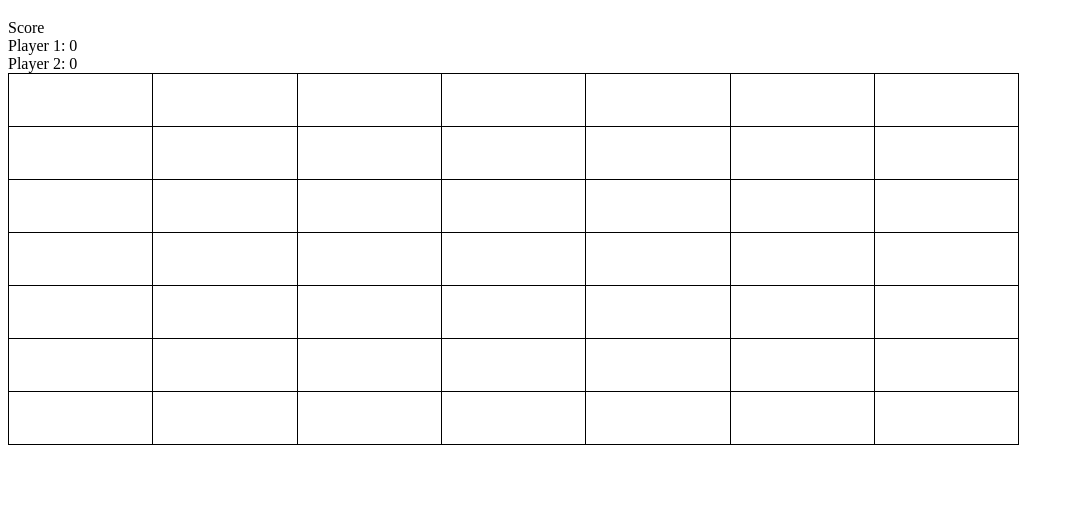
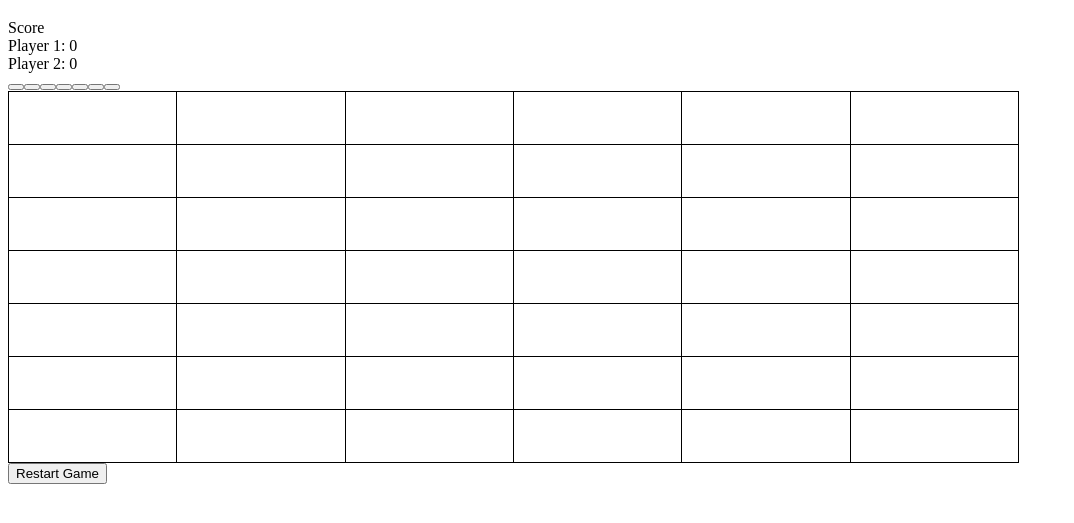
Before and after one commit to Kaplansitooo/HypermediaProject2-Connect_Four, a plain HTML site: page game.html in a window 1280 px wide. Shown: the part 61-584 px from the top of the page, without its empty margins (0-1074 px from the left). Drawn offline with Linux system fonts and the light colour scheme.

Commit message:
Added some game implementations

```diff
--- a/game.html
+++ b/game.html
@@ -1,10 +1,10 @@
 <!DOCTYPE html>
 <html lang="es">
   <head>
-    <meta charset="UTF-8">
-    <meta name="viewport" content="width=device-width, initial-scale=1.0">
+    <meta charset="UTF-8" />
+    <meta name="viewport" content="width=device-width, initial-scale=1.0" />
     <title>Connect Four Game</title>
-    <link rel="stylesheet" href="./style/game.css">
+    <link rel="stylesheet" href="./style/game.css" />
   </head>
   <body>
     <h1>Connect Four Game</h1>
@@ -15,71 +15,72 @@
       <div id="col-selector"></div>
       <table id="game-board">
         <tbody>
-                <tr>
-                    <td></td>
-                    <td></td>
-                    <td></td>
-                    <td></td>
-                    <td></td>
-                    <td></td>
-                    <td></td>
+          <button id="dropPiece1"></button>
+          <tr id="col1">
+            <td id="row1"></td>
+            <td id="row2"></td>
+            <td id="row3"></td>
+            <td id="row4"></td>
+            <td id="row5"></td>
+            <td id="row6"></td>
           </tr>
-                <tr>
-                    <td></td>
-                    <td></td>
-                    <td></td>
-                    <td></td>
-                    <td></td>
-                    <td></td>
-                    <td></td>
+          <button id="dropPiece2"></button>
+          <tr id="col2">
+            <td id="row1"></td>
+            <td id="row2"></td>
+            <td id="row3"></td>
+            <td id="row4"></td>
+            <td id="row5"></td>
+            <td id="row6"></td>
           </tr>
-                <tr>
-                    <td></td>
-                    <td></td>
-                    <td></td>
-                    <td></td>
-                    <td></td>
-                    <td></td>
-                    <td></td>
+          <button id="dropPiece3"></button>
+          <tr id="col3">
+            <td id="row1"></td>
+            <td id="row2"></td>
+            <td id="row3"></td>
+            <td id="row4"></td>
+            <td id="row5"></td>
+            <td id="row6"></td>
           </tr>
-                <tr>
-                    <td></td>
-                    <td></td>
-                    <td></td>
-                    <td></td>
-                    <td></td>
-                    <td></td>
-                    <td></td>
+          <button id="dropPiece4"></button>
+          <tr id="col4">
+            <td id="row1"></td>
+            <td id="row2"></td>
+            <td id="row3"></td>
+            <td id="row4"></td>
+            <td id="row5"></td>
+            <td id="row6"></td>
           </tr>
-                <tr>
-                    <td></td>
-                    <td></td>
-                    <td></td>
-                    <td></td>
-                    <td></td>
-                    <td></td>
-                    <td></td>
+          <button id="dropPiece5"></button>
+          <tr id="col5">
+            <td id="row1"></td>
+            <td id="row2"></td>
+            <td id="row3"></td>
+            <td id="row4"></td>
+            <td id="row5"></td>
+            <td id="row6"></td>
           </tr>
-                <tr>
-                    <td></td>
-                    <td></td>
-                    <td></td>
-                    <td></td>
-                    <td></td>
-                    <td></td>
-                    <td></td>
+          <button id="dropPiece6"></button>
+          <tr id="col6">
+            <td id="row1"></td>
+            <td id="row2"></td>
+            <td id="row3"></td>
+            <td id="row4"></td>
+            <td id="row5"></td>
+            <td id="row6"></td>
           </tr>
-                <tr>
-                    <td></td>
-                    <td></td>
-                    <td></td>
-                    <td></td>
-                    <td></td>
-                    <td></td>
-                    <td></td>
+          <button id="dropPiece7"></button>
+          <tr id="col7">
+            <td id="row1"></td>
+            <td id="row2"></td>
+            <td id="row3"></td>
+            <td id="row4"></td>
+            <td id="row5"></td>
+            <td id="row6"></td>
           </tr>
         </tbody>
       </table>
+      <button id="restart-btn">Restart Game</button>
     </div>
     <script src="./scripts/game.js"></script>
   </body>
--- a/scripts/game.js
+++ b/scripts/game.js
@@ -0,0 +1,27 @@
+var turn, currentPlayer;
+
+var player = [
+  { name: "", color: "blue", num: 1 },
+  { name: "", color: "red", num: 2 },
+];
+
+var board = Array.from({ length: 6 }, () => Array(7).fill(null));
+
+function initGame() {
+  turn = "X";
+  currentPlayer = player[0];
+  const restartBtn = document.getElementById("restart-btn");
+  restartBtn.addEventListener("click", restartGame);
+}
+
+function handleColumnClick(col) {}
+
+function dropPiece(col) {}
+
+function checkWin() {}
+
+function nextTurn() {}
+
+function checkDraw() {}
+
+function restartGame() {}
--- a/style/game.css
+++ b/style/game.css
@@ -9,3 +9,7 @@
   text-align: center;
   vertical-align: middle;
 }
+
+#dropPiece {
+  width: 20px;
+}
```
Lines whose indentation alone changed are shown as unchanged.
